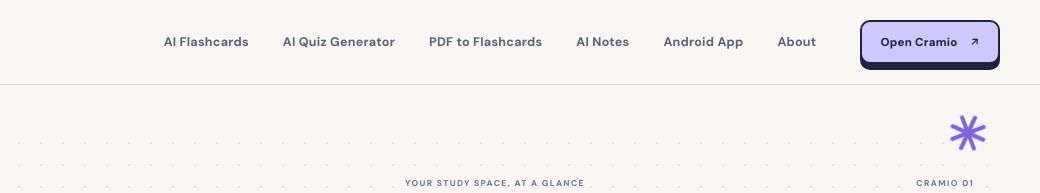
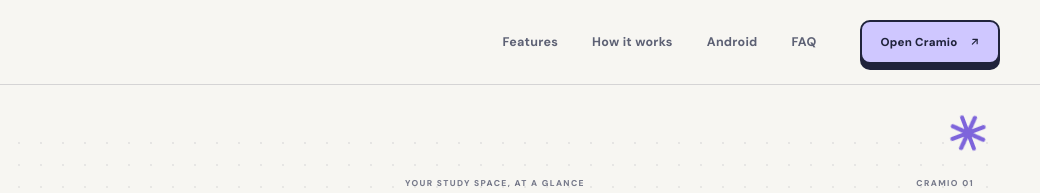
Before and after one commit to ravvdevv/cramio-landing, a plain HTML site: page public/index.html in a window 1280 px wide. Shown: the top 193 px of the page, 240-1280 px from the left. Drawn offline with Linux system fonts and the light colour scheme.

Commit message:
revert: header nav back to original anchor links on home page

```diff
--- a/public/index.html
+++ b/public/index.html
@@ -191,23 +191,19 @@
             <span>cramio<i class="brand-dot">.</i></span>
           </a>
           <nav class="desktop-nav" aria-label="Main navigation">
-            <a href="/ai-flashcard-generator/">AI Flashcards</a>
-            <a href="/ai-quiz-generator/">AI Quiz Generator</a>
-            <a href="/pdf-to-flashcards/">PDF to Flashcards</a>
-            <a href="/ai-notes-generator/">AI Notes</a>
-            <a href="/android-study-app/">Android App</a>
-            <a href="/about/">About</a>
+            <a href="#features">Features</a>
+            <a href="#workflow">How it works</a>
+            <a href="#android">Android</a>
+            <a href="#faq">FAQ</a>
           </nav>
           <a class="button button-lavender header-cta" href="https://app.cramio.site">Open Cramio <span class="icon"><svg><use href="#i-arrow-up-right"/></svg></span></a>
           <details class="mobile-nav">
             <summary aria-label="Open navigation"><span class="icon"><svg><use href="#i-menu"/></svg></span></summary>
             <nav aria-label="Mobile navigation">
-              <a href="/ai-flashcard-generator/">AI Flashcards</a>
-              <a href="/ai-quiz-generator/">AI Quiz Generator</a>
-              <a href="/pdf-to-flashcards/">PDF to Flashcards</a>
-              <a href="/ai-notes-generator/">AI Notes</a>
-              <a href="/android-study-app/">Android App</a>
-              <a href="/about/">About</a>
+              <a href="#features">Features</a>
+              <a href="#workflow">How it works</a>
+              <a href="#android">Android</a>
+              <a href="#faq">FAQ</a>
               <a class="mobile-cta" href="https://app.cramio.site">Open Cramio <span class="icon"><svg><use href="#i-arrow-up-right"/></svg></span></a>
             </nav>
           </details>
```
